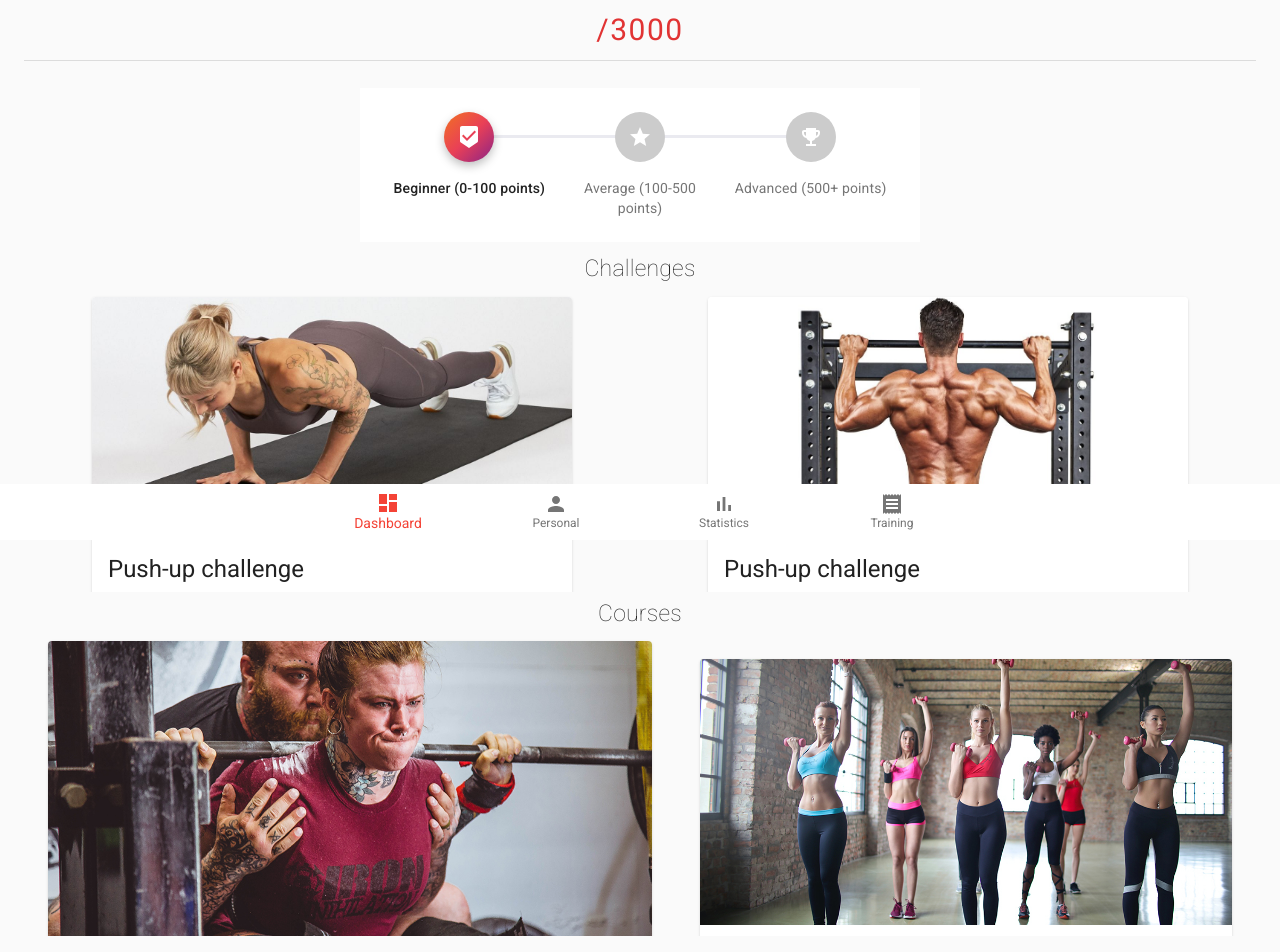
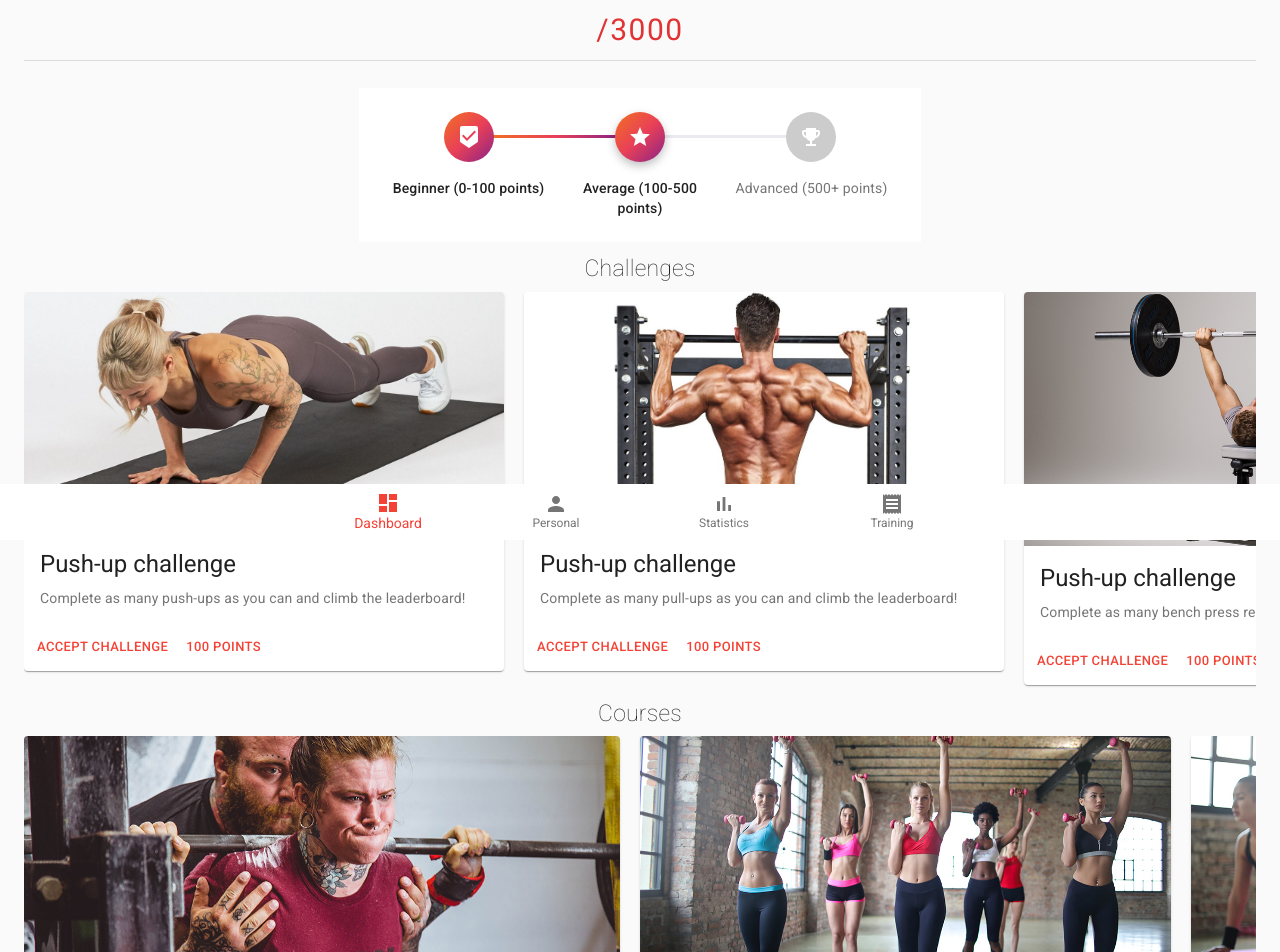
Before and after one commit to Giulianini/ASW-1920-GYMMY, a React (Create React App) app in the folder app/: page /user/dashboard in a window 1280 px wide. Shown: the part 260-1212 px from the top of the page. Built offline with nearby package versions, Linux system fonts and the light colour scheme; no server answers.

Commit message:
add horizontal scrolling

```diff
--- a/app/src/components/user/dashboard/Challenge.js
+++ b/app/src/components/user/dashboard/Challenge.js
@@ -16,6 +16,7 @@ const useStyles = makeStyles(theme => ({
     },
     card: {
         marginBottom: 10,
+        marginRight: 20,
         maxWidth: theme.breakpoints.values.md
     },
     pushCardSize: {
@@ -31,7 +32,7 @@ const useStyles = makeStyles(theme => ({
 function Course(props) {
     const classes = useStyles()
     return (
-        <Grid item className={classes.vSpace}>
+        <Grid item xs={12} lg={6}>
             <Card className={classes.card}>
                 <CardActionArea>
                     <CardMedia
--- a/app/src/components/user/dashboard/Course.js
+++ b/app/src/components/user/dashboard/Course.js
@@ -16,6 +16,7 @@ const useStyles = makeStyles(theme => ({
     },
     card: {
         marginBottom: 10,
+        marginRight: 20,
         maxWidth: theme.breakpoints.values.md
     },
     pushCardSize: {
@@ -31,7 +32,7 @@ const useStyles = makeStyles(theme => ({
 function Course(props) {
     const classes = useStyles()
     return (
-        <Grid item className={classes.vSpace}>
+        <Grid item xs={12} lg={6}>
             <Card className={classes.card}>
                 <CardActionArea>
                     <CardMedia
--- a/app/src/components/user/dashboard/CustomStepper.js
+++ b/app/src/components/user/dashboard/CustomStepper.js
@@ -167,7 +167,7 @@ StepIconFilling.propTypes = {
 };
 
 export default function CustomizedSteppers() {
-    const [activeStep, setActiveStep] = React.useState(0);  // 0 = beginner, 1 = intermediate, 2 = advanced
+    const [activeStep, setActiveStep] = React.useState(1);  // 0 = beginner, 1 = intermediate, 2 = advanced
 
     // Level increase
     const handleNext = () => {
--- a/app/src/components/user/dashboard/Dashboard.js
+++ b/app/src/components/user/dashboard/Dashboard.js
@@ -58,13 +58,6 @@ const useStyles = makeStyles(theme => ({
         paddingTop: '50%', // 16:9
         margin: 'auto'
     },
-    card: {
-        marginBottom: 10,
-        maxWidth: theme.breakpoints.values.md
-    },
-    pushCardSize: {
-        minWidth: theme.breakpoints.values.md / 2
-    },
     score: {
         fontSize: 30,
         fontWeight: "normal",
@@ -77,8 +70,7 @@ const useStyles = makeStyles(theme => ({
         fontWeight: "lighter"
     },
     scrollablePane: {
-        maxHeight: 300,
-        width: '100%',
+        maxHeight: 400,
         overflow: 'auto'
     },
     icons: {
@@ -173,7 +165,7 @@ function Dashboard() {
                         </Typography>
                     </Grid>
 
-                    <Grid item container className={classes.scrollablePane}>
+                    <Grid item container direction={"column"} alignItems={"center"} justify={"flex-start"} className={classes.scrollablePane}>
                         {challenges.map((item, i) => <Challenge key={i} item={item}/>)}
                     </Grid>
 
@@ -183,7 +175,7 @@ function Dashboard() {
                         </Typography>
                     </Grid>
 
-                    <Grid item container className={classes.scrollablePane}>
+                    <Grid item container direction={"column"} alignItems={"center"} justify={"flex-start"} className={classes.scrollablePane}>
                         {courses.map((item, i) => <Course key={i} item={item}/>)}
                     </Grid>
 
```
